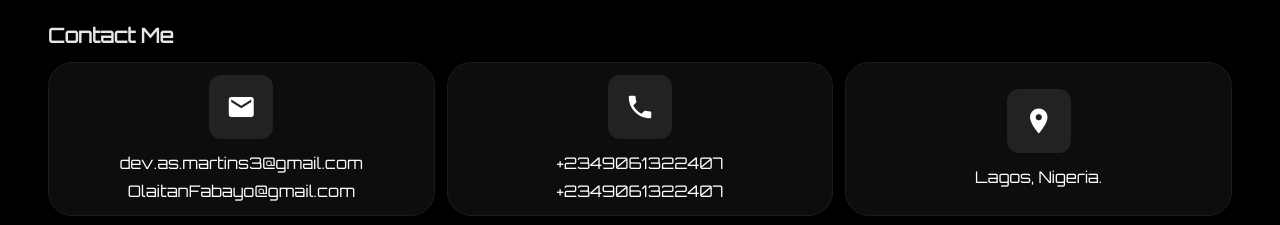
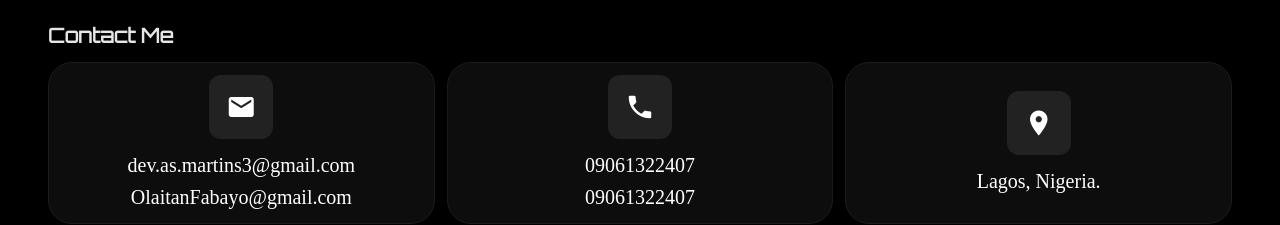
Before and after one commit to Martins100-Tmd/Portfolio, a plain HTML site: page contact.html in a window 1280 px wide. Shown: the part 97-322 px from the top of the page. Drawn offline with Linux system fonts and the light colour scheme; a web font is replaced by a local one.

Commit message:
Improvised

```diff
--- a/contact.html
+++ b/contact.html
@@ -66,9 +66,9 @@
                     <i class='material-icons text-3xl self-center text-white'>mail</i>
                 </div>
                 <div class='flex flex-col items-center w-full gap-1'>
-                    <p class='font-orb text-white text-base font-medium text-center w-full'>
+                    <p class='font-ice text-white text-base md:text-xl font-medium text-center w-full'>
                         dev.as.martins3@gmail.com</p>
-                    <p class='font-orb text-white text-base font-medium text-center w-full'>
+                    <p class='font-ice text-white text-base md:text-xl font-medium text-center w-full'>
                         OlaitanFabayo@gmail.com</p>
                 </div>
             </div>
@@ -79,10 +79,10 @@
                     <i class='material-icons text-3xl self-center text-white'>phone</i>
                 </div>
                 <div class='flex flex-col items-center w-full gap-1'>
-                    <p class='font-orb text-white text-base font-medium text-center w-full'>
-                        +2349061322407</p>
-                    <p class='font-orb text-white text-base font-medium text-center w-full'>
-                        +2349061322407</p>
+                    <p class='font-ice text-white text-base md:text-xl font-medium text-center w-full'>
+                        09061322407</p>
+                    <p class='font-ice text-white text-base md:text-xl font-medium text-center w-full'>
+                        09061322407</p>
                 </div>
             </div>
             <div
@@ -92,7 +92,7 @@
                     <i class='material-icons text-3xl self-center text-white'>location_on</i>
                 </div>
                 <div class='flex flex-col items-center w-full gap-1'>
-                    <p class='font-orb text-white text-base font-medium text-center w-full'>
+                    <p class='font-ice text-white text-base md:text-xl font-medium text-center w-full'>
                         Lagos, Nigeria.</p>
                 </div>
             </div>
--- a/index.css
+++ b/index.css
@@ -9,21 +9,3 @@
 .tag {
    color: rgb(52 211 153);
 }
-
-.headline {
-   white-space: nowrap;
-   color: #333;
-   font-size: 1.2em;
-   padding-left: 100%; /* Start off screen */
-   animation: slide 10s linear infinite;
-}
-
-/* Keyframes for sliding effect */
-@keyframes slide {
-   from {
-      transform: translateX(0); /* Start position */
-   }
-   to {
-      transform: translateX(-100%); /* End position */
-   }
-}
```
Also changed, not shown: output.css.
